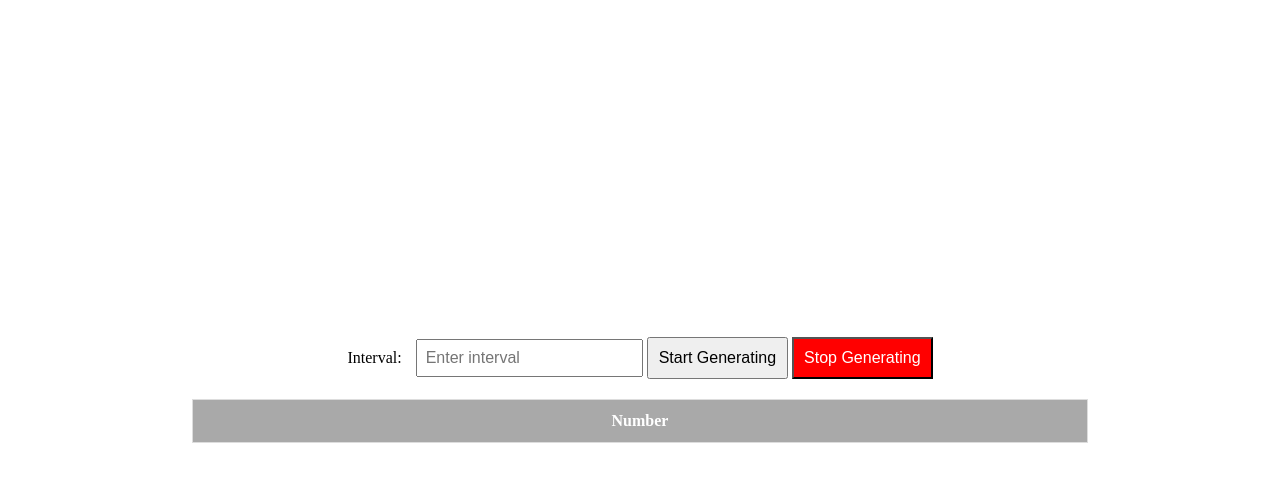
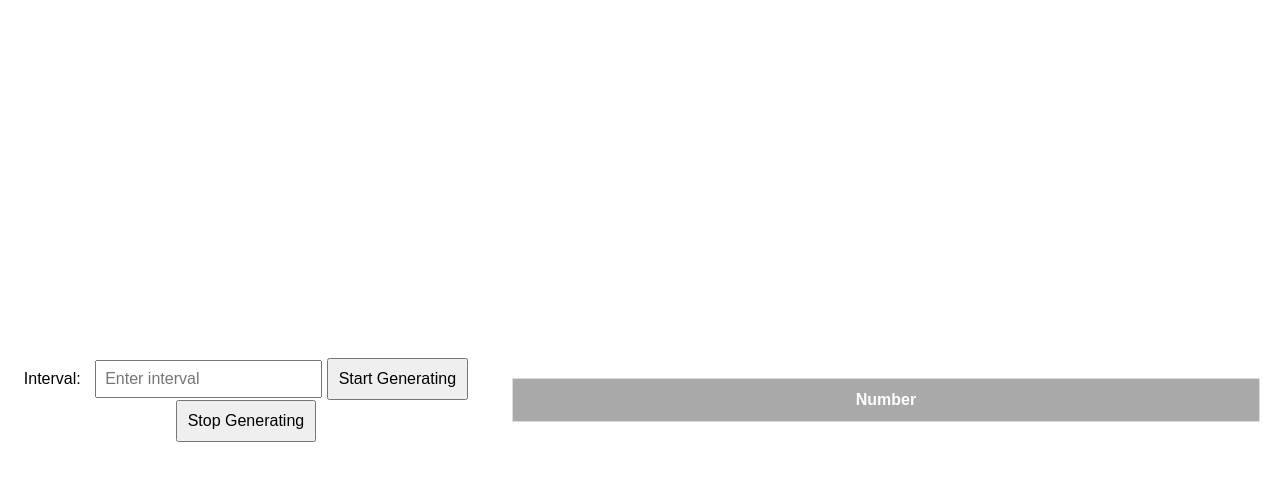
Before and after one commit to kmakieiev/lw3-4, a plain HTML site: page index.html in a window 1280 px wide. Both pictures are taken after a click on the button "Start Generating". Drawn offline with Linux system fonts and the light colour scheme.

Commit message:
final patch

```diff
--- a/index.html
+++ b/index.html
@@ -11,7 +11,12 @@
             justify-content: center;
             height: 100vh;
             margin: 0;
-            flex-direction: column;
+            font-family: Arial, sans-serif;
+        }
+
+        #controls {
+            max-width: 600px;
+            text-align: center;
         }
 
         label {
@@ -30,13 +35,13 @@
             transition: background-color 0.3s ease;
         }
 
-        button:hover {
-            background-color: green;
+        button:last-child:hover {
+            background-color: red;
             color: white;
         }
 
-        button:last-child {
-            background-color: red;
+        button:hover {
+            background-color: green;
             color: white;
         }
 
@@ -69,11 +74,11 @@
     </style>
 </head>
 <body>
-    <div>
+    <div id="controls">
         <label for="interval">Interval: </label>
         <input type="number" id="interval" min="1" placeholder="Enter interval">
-        <button onclick="start()">Start Generating</button>
-        <button onclick="stop()">Stop Generating</button>
+        <button onclick="startGenerating()">Start Generating</button>
+        <button onclick="stopGenerating()">Stop Generating</button>
     </div>
 
     <table id="dataTable">
@@ -88,7 +93,7 @@
     <script>
         let intervalId;
 
-        function start() {
+        function startGenerating() {
             const interval = document.getElementById('interval').value;
             if (!interval || interval <= 0) {
                 alert("Please enter a valid interval");
@@ -99,7 +104,7 @@
             intervalId = setInterval(generateRow, interval * 1000);
         }
 
-        function stop() {
+        function stopGenerating() {
             clearInterval(intervalId);
         }
 
@@ -116,6 +121,10 @@
                 newRow.classList.add('odd');
             }
 
+            if (tableBody.children.length === 0) {
+                newRow.classList.add('first-row');
+            }
+
             tableBody.appendChild(newRow);
         }
     </script>
```
